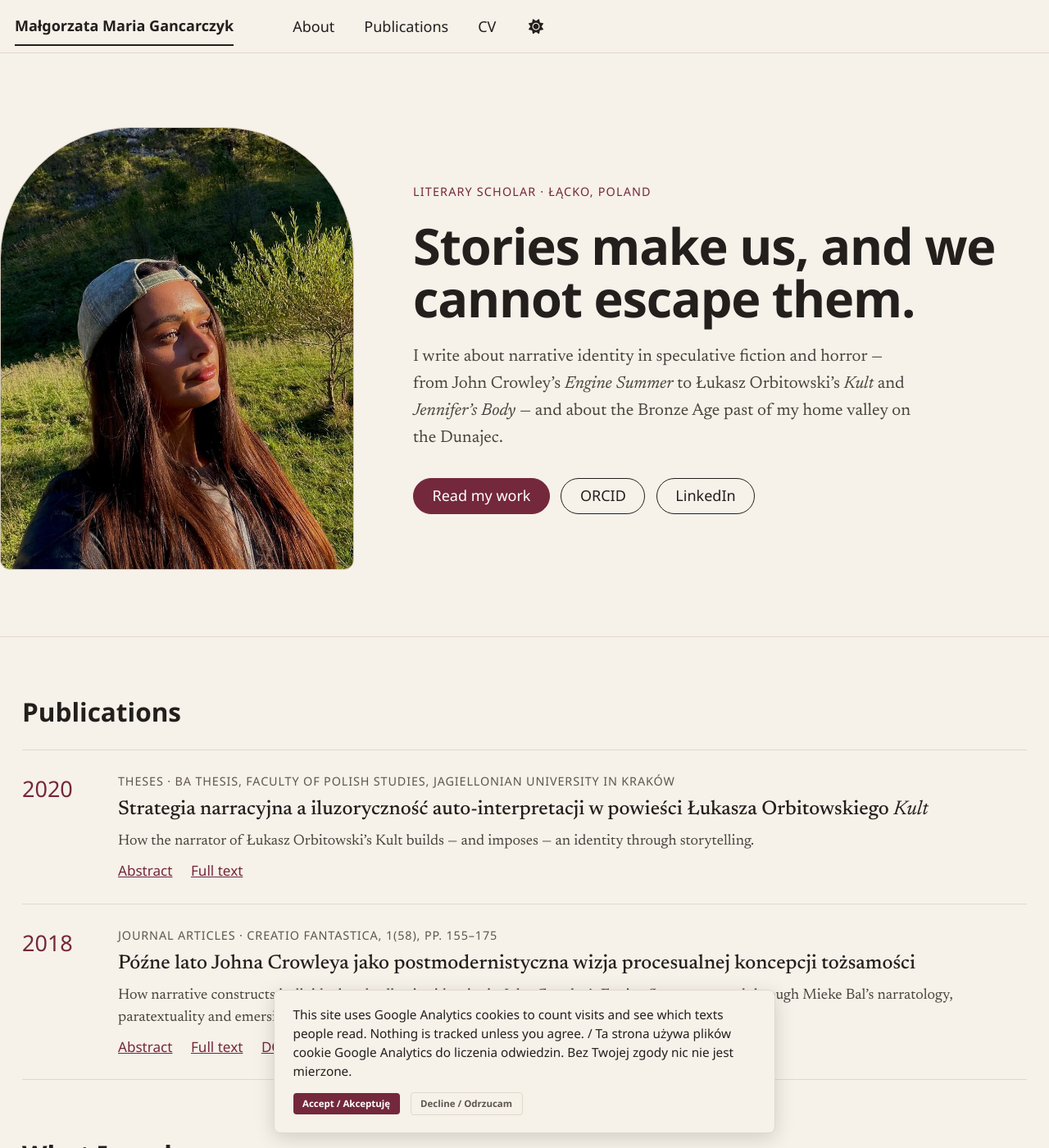
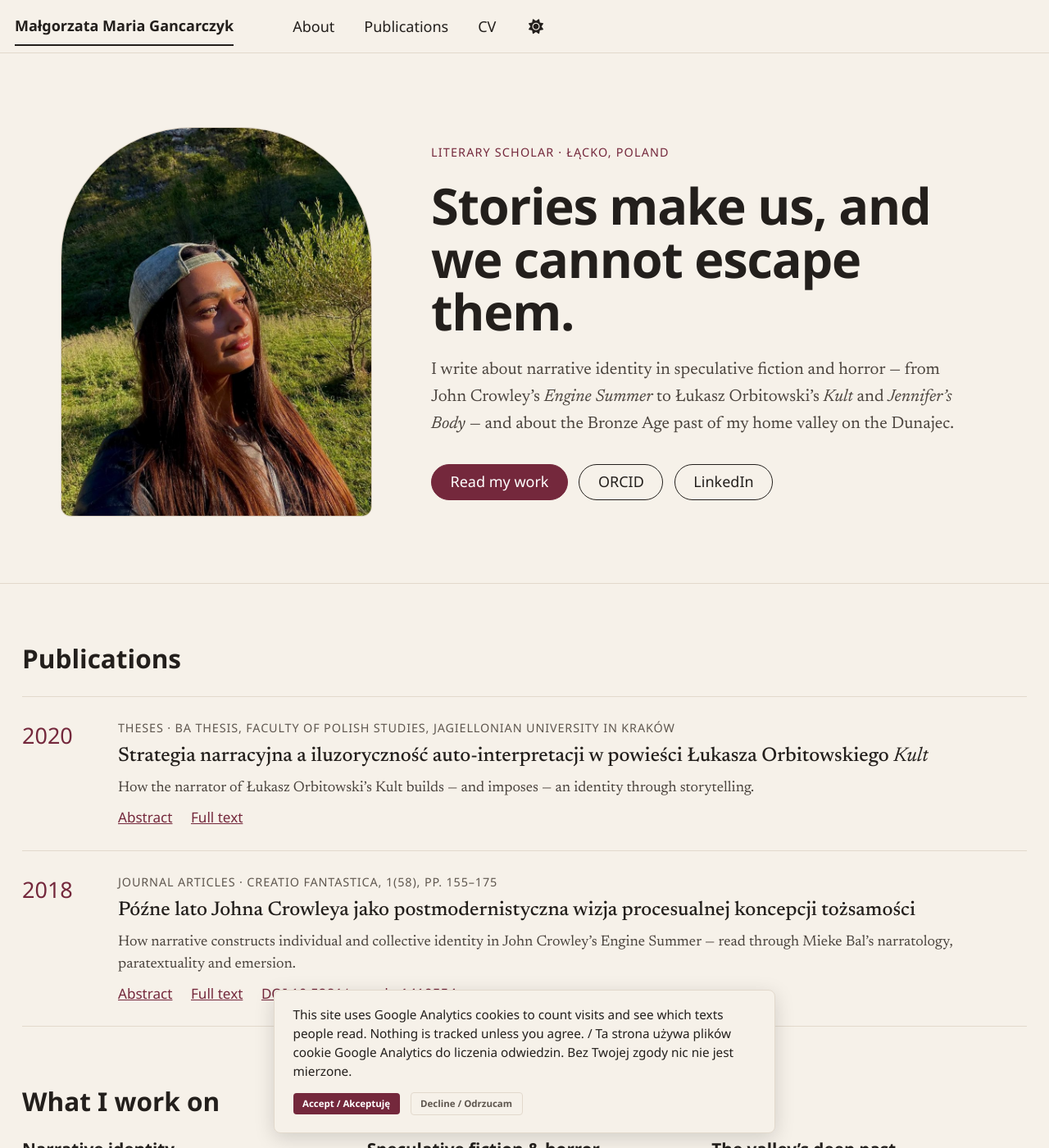
Before and after one commit to malgorzatagancarczyk/malgorzatagancarczyk.github.io, a Jekyll site: the page built from _pages/home.html, in a window 1280 px wide and 1400 px high. Shown: the whole window at 82% size. Built offline with Jekyll 4.4.1, drawn with Linux system fonts in a browser that asks for light colours; some web fonts are replaced; a style sheet for code colours, icons or effects is not loaded.

Commit message:
Update main.scss

```diff
--- a/assets/css/main.scss
+++ b/assets/css/main.scss
@@ -142,3 +142,11 @@ img.author__avatar, .author__avatar img { aspect-ratio: auto !important; object-
 .dl-hero__grid { max-width: 84rem; grid-template-columns: minmax(16rem, 24rem) 1fr; gap: 4rem; }
 .dl-portrait { justify-self: start; max-width: 24rem; }
 @media (max-width: 52rem) { .dl-hero__grid { grid-template-columns: 1fr; gap: 2rem; padding-top: 3rem; } .dl-portrait { justify-self: center; max-width: 20rem; } }
+
+/* Hero in px (rem scales with the template's root size): centred block, aligned with the nav */
+.dl-hero__grid { max-width: 1180px; grid-template-columns: minmax(260px, 380px) 1fr; gap: 72px; padding-left: 24px; padding-right: 24px; }
+.dl-portrait { max-width: 380px; }
+.dl-lead { max-width: 640px; }
+@media (max-width: 52rem) { .dl-hero__grid { grid-template-columns: 1fr; gap: 32px; } .dl-portrait { max-width: 320px; } }
+/* About banner: keep the cap in frame */
+.dl-banner { object-position: 65% 18%; }
```
